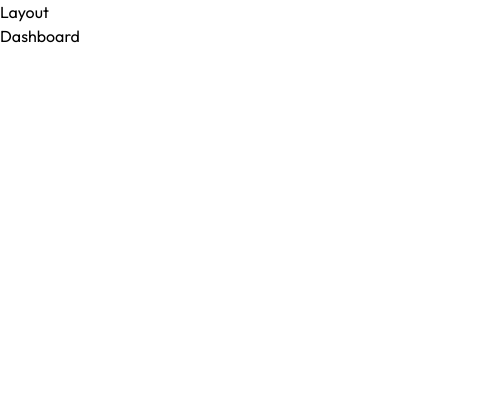
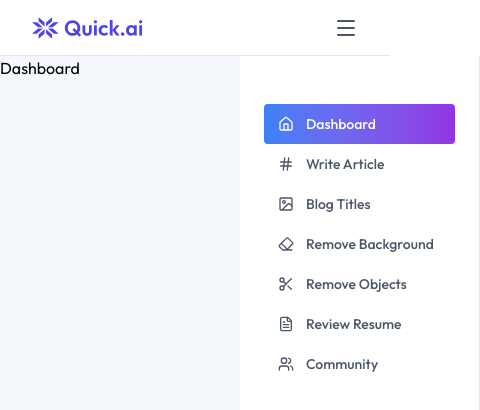
Before and after one commit to shubh95rai/quick-ai-saas, a React (Vite) app in the folder frontend/: page /ai in a window 390 px wide. Shown: the top 410 px of the page, 480 px wide, since content can reach past the window. Built offline with nearby package versions, Linux system fonts and the light colour scheme.

Commit message:
Implement layout with responsive sidebar navigation

```diff
--- /dev/null
+++ b/frontend/src/components/Sidebar.jsx
@@ -0,0 +1,80 @@
+import {
+  Eraser,
+  FileText,
+  Hash,
+  House,
+  Image,
+  Scissors,
+  Users,
+} from "lucide-react";
+import { NavLink } from "react-router-dom";
+
+const navItems = [
+  {
+    to: "/ai",
+    label: "Dashboard",
+    Icon: House,
+  },
+  {
+    to: "/ai/write-article",
+    label: "Write Article",
+    Icon: Hash,
+  },
+  {
+    to: "/ai/blog-titles",
+    label: "Blog Titles",
+    Icon: Image,
+  },
+  {
+    to: "/ai/remove-background",
+    label: "Remove Background",
+    Icon: Eraser,
+  },
+  {
+    to: "/ai/remove-object",
+    label: "Remove Objects",
+    Icon: Scissors,
+  },
+  {
+    to: "/ai/review-resume",
+    label: "Review Resume",
+    Icon: FileText,
+  },
+  {
+    to: "/ai/community",
+    label: "Community",
+    Icon: Users,
+  },
+];
+
+const Sidebar = ({ sidebar, setSidebar }) => {
+  return (
+    <div
+      className={`w-60 bg-white border-r border-gray-200 flex flex-col items-center justify-between max-sm:absolute top-14 bottom-0 ${sidebar ? "translate-x-0" : "max-sm:translate-x-full"} transition-all duration-300 ease-in-out`}
+    >
+      <div className="my-7 w-full">
+        <div className="px-6 mt-5 text-sm text-gray-600 font-medium">
+          {navItems.map(({ to, label, Icon }) => (
+            <NavLink
+              key={to}
+              to={to}
+              end={to === "/ai"}
+              onClick={() => setSidebar(false)}
+              className={({ isActive }) =>
+                `px-3.5 py-2.5 flex items-center gap-3 rounded ${isActive ? "bg-linear-to-r from-[#3c81f6] to-[#9234e4] text-white" : ""}`
+              }
+            >
+              {({ isActive }) => (
+                <>
+                  <Icon className={`h-4 w-4 ${isActive ? "text-white" : ""}`} />
+                  {label}
+                </>
+              )}
+            </NavLink>
+          ))}
+        </div>
+      </div>
+    </div>
+  );
+};
+export default Sidebar;
--- a/frontend/src/pages/Layout.jsx
+++ b/frontend/src/pages/Layout.jsx
@@ -1,11 +1,40 @@
-import { Outlet } from "react-router-dom";
+import { useState } from "react";
+import { Link, Outlet } from "react-router-dom";
+import { assets } from "../assets/assets.js";
+import { Menu, X } from "lucide-react";
+import Sidebar from "../components/Sidebar.jsx";
 
 const Layout = () => {
+  const [sidebar, setSidebar] = useState(false);
+
   return (
-    <div>
-      <h1>Layout</h1>
-      <Outlet/>
+    <div className="flex flex-col items-start justify-start h-screen">
+      <nav className="w-full px-8 min-h-14 flex items-center justify-between border-b border-gray-200">
+        <Link to="/">
+          <img src={assets.logo} alt="logo" className="w-32 sm:w-44" />
+        </Link>
+
+        {sidebar ? (
+          <X
+            className="h-6 w-6 text-gray-600 cursor-pointer sm:hidden"
+            onClick={() => setSidebar(false)}
+          />
+        ) : (
+          <Menu
+            className="h-6 w-6 text-gray-600 cursor-pointer sm:hidden"
+            onClick={() => setSidebar(true)}
+          />
+        )}
+      </nav>
+
+      <div className="flex-1 w-full flex h-[calc(100vh-64px)]">
+        <Sidebar sidebar={sidebar} setSidebar={setSidebar} />
+
+        <div className="flex-1 bg-[#f4f7fb]">
+          <Outlet />
+        </div>
+      </div>
     </div>
-  )
-}
-export default Layout
+  );
+};
+export default Layout;
```
